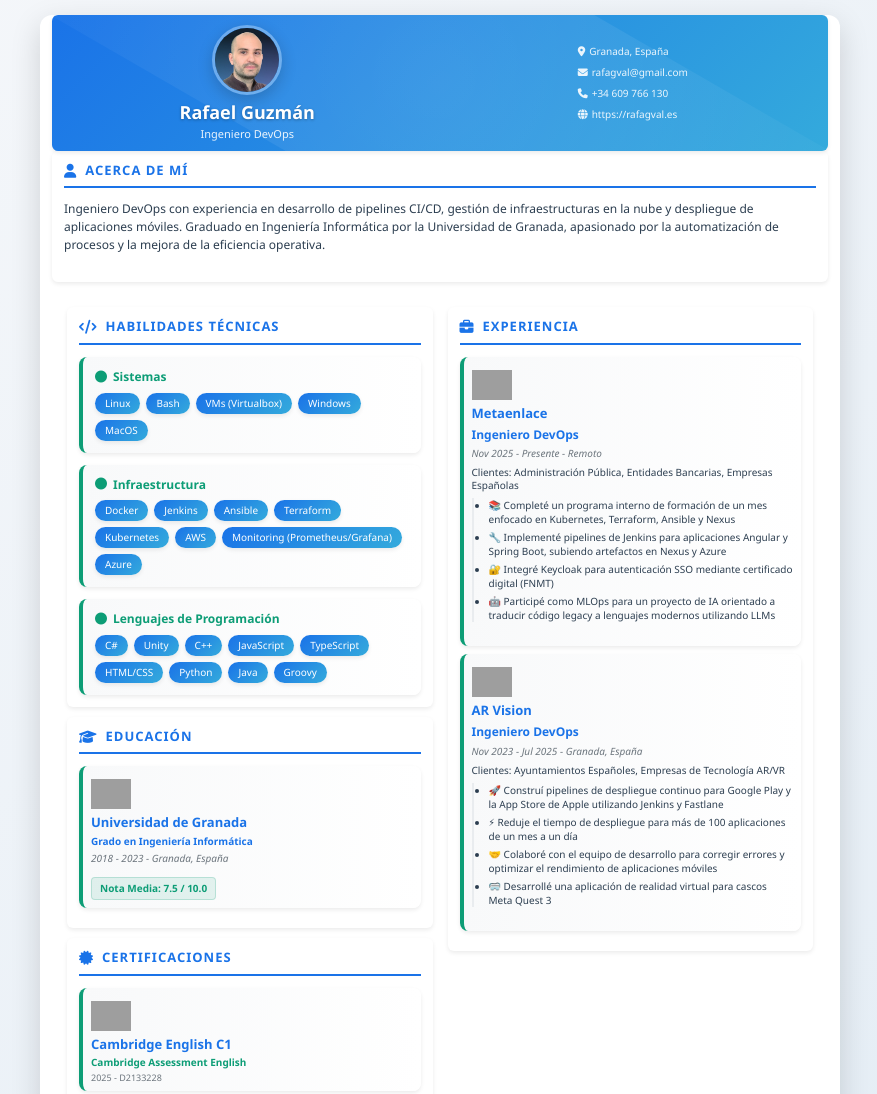
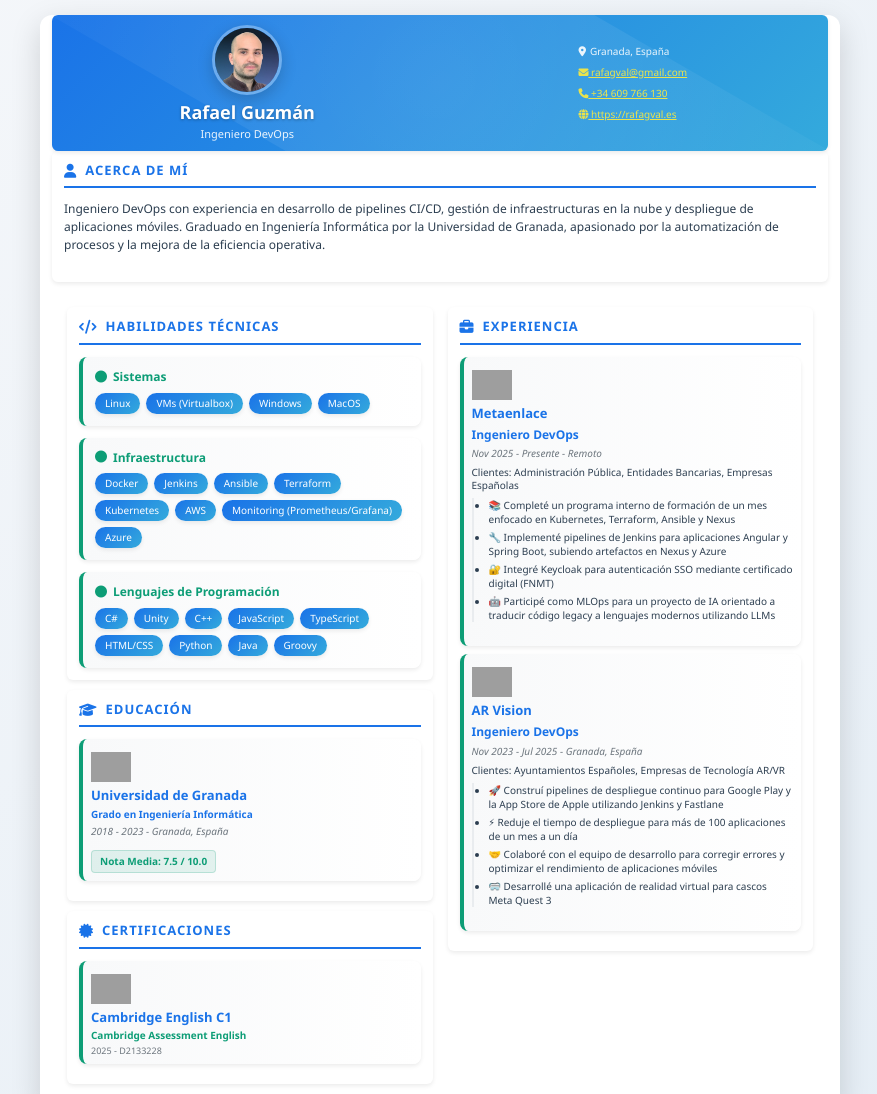
Before and after one commit to rafaguzmanval/rafaguzmanval.github.io, a plain HTML site: page pdf-template.html in a window 1280 px wide. Shown: the top 1094 px of the page, without its empty margins (200-1077 px from the left). Drawn offline with nearby package versions, Linux system fonts and the light colour scheme; grey boxes are pictures that could not be loaded.

Commit message:
update: pdfs

```diff
--- a/data/cv-data.js
+++ b/data/cv-data.js
@@ -17,7 +17,6 @@ const cvData = {
     skills: [
       // ================= SYSTEMS =================
       { name: "Linux", level: 90, category: "systems" },
-      { name: "Bash", level: 90, category: "systems" },
       { name: "VMs (Virtualbox)", level: 90, category: "systems" },
       { name: "Windows", level: 70, category: "systems" },
       { name: "MacOS", level: 60, category: "systems" },
--- a/pdf-template.html
+++ b/pdf-template.html
@@ -142,6 +142,11 @@
             position: relative;
             z-index: 1;
             text-align: left;
+        }
+
+        .hero-contact a {
+            color: #ffeb3b;
+            text-decoration: underline;
         }
 
         #hero-location, #hero-email, #hero-phone, #hero-linkedin, #hero-web {
@@ -468,9 +473,11 @@
             document.getElementById('hero-name').textContent = data?.personal?.name || 'Rafael Guzmán';
             document.getElementById('hero-title').textContent = data?.personal?.title || 'Ingeniero DevOps';
             document.getElementById('hero-location').innerHTML = `<i class="fas fa-map-marker-alt"></i> ${data?.personal?.location || 'Granada, España'}`;
-            document.getElementById('hero-email').innerHTML = `<i class="fas fa-envelope"></i> ${shared?.personal?.email || 'rafagval@gmail.com'}`;
-            document.getElementById('hero-phone').innerHTML = `<i class="fas fa-phone"></i> ${shared?.personal?.phone || '+34 609 766 130'}`;
-            document.getElementById('hero-web').innerHTML = `<i class="fas fa-globe"></i> ${shared?.personal?.website || 'rafagval.es'}`;
+            document.getElementById('hero-email').innerHTML = `<a href="mailto:${shared?.personal?.email || 'rafagval@gmail.com'}"><i class="fas fa-envelope"></i> ${shared?.personal?.email || 'rafagval@gmail.com'}</a>`;
+            document.getElementById('hero-phone').innerHTML = `<a href="tel:${shared?.personal?.phone?.replace(/\s/g, '') || '+34609766130'}"><i class="fas fa-phone"></i> ${shared?.personal?.phone || '+34 609 766 130'}</a>`;
+            const website = shared?.personal?.website || 'rafagval.es';
+            const websiteHref = website.startsWith('http') ? website : 'https://' + website;
+            document.getElementById('hero-web').innerHTML = `<a href="${websiteHref}"><i class="fas fa-globe"></i> ${website}</a>`;
 
             // Actualizar títulos de secciones (ahora están dentro de spans)
             document.querySelector('#about-title').textContent = t?.about_title || 'Acerca de Mí';
```
Also changed, not shown: 2 other files.
